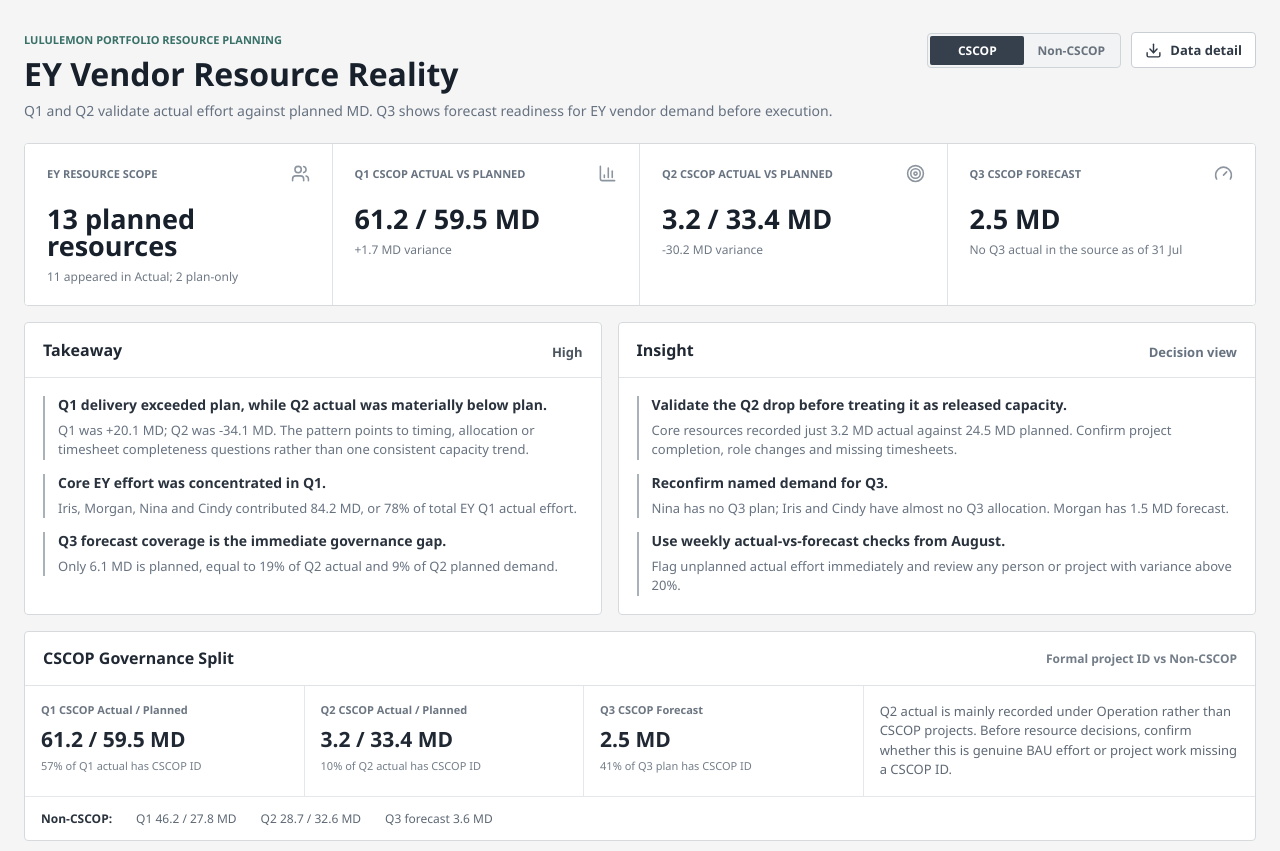
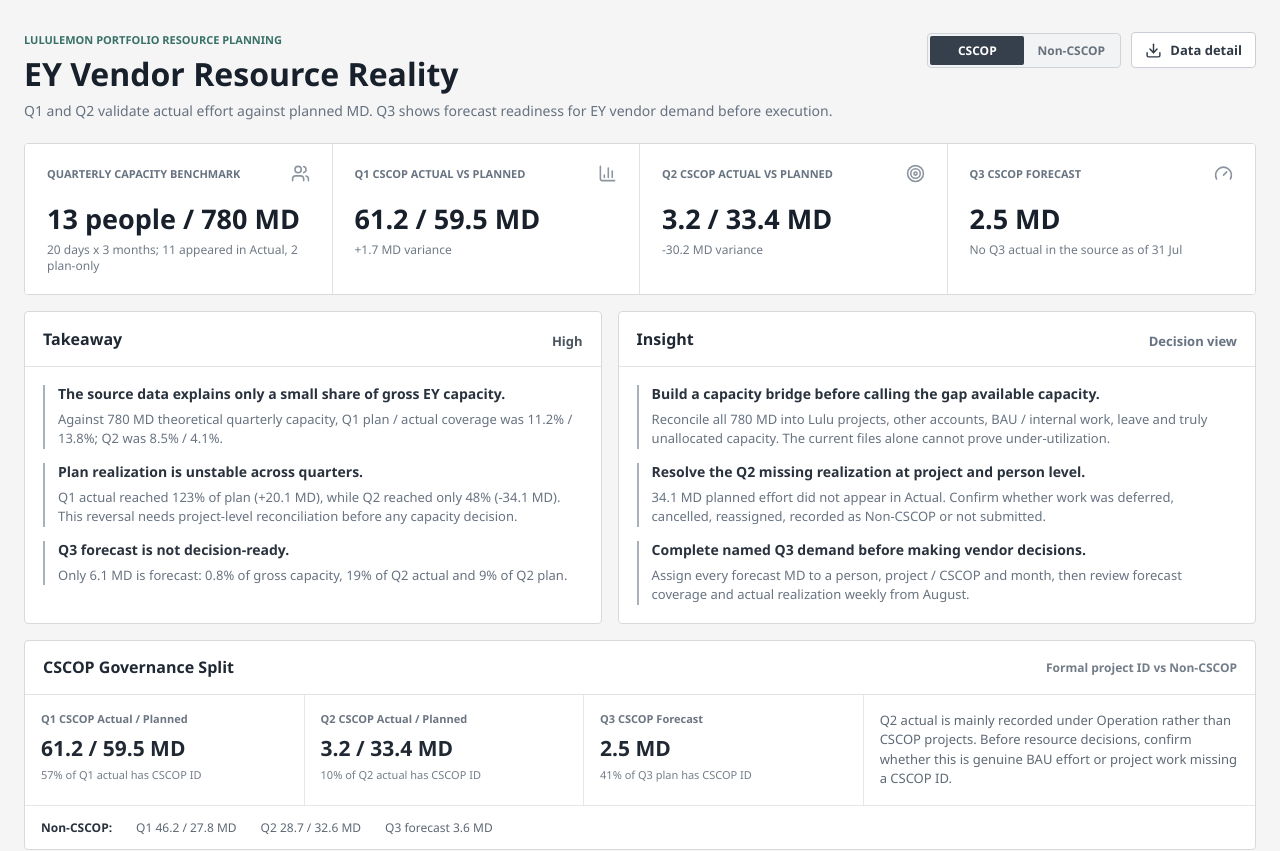
Before and after one commit to nick-lulu/ey-resource-governance-dashboard, a React (Vite) app: page / in a window 1280 px wide. Shown: the top 851 px of the page. Built offline with nearby package versions, Linux system fonts and the light colour scheme.

Commit message:
Add quarterly capacity coverage insights

```diff
--- a/src/main.jsx
+++ b/src/main.jsx
@@ -113,9 +113,16 @@
   } = data;
   const q1Gap = totals.q1_actual - totals.q1_planned;
   const q2Gap = totals.q2_actual - totals.q2_planned;
+  const grossQuarterCapacity = data.planned_resource_count * 20 * 3;
+  const q1PlanCapacityCoverage = totals.q1_planned / grossQuarterCapacity;
+  const q1ActualCapacityCoverage = totals.q1_actual / grossQuarterCapacity;
+  const q2PlanCapacityCoverage = totals.q2_planned / grossQuarterCapacity;
+  const q2ActualCapacityCoverage = totals.q2_actual / grossQuarterCapacity;
+  const q1PlanRealization = totals.q1_planned ? totals.q1_actual / totals.q1_planned : 0;
+  const q2PlanRealization = totals.q2_planned ? totals.q2_actual / totals.q2_planned : 0;
+  const q3CapacityCoverage = totals.q3_planned / grossQuarterCapacity;
   const q3VsQ2Actual = totals.q2_actual ? totals.q3_planned / totals.q2_actual : 0;
   const q3VsQ2Plan = totals.q2_planned ? totals.q3_planned / totals.q2_planned : 0;
-  const featuredShare = totals.q1_actual ? featuredTotals.q1_actual / totals.q1_actual : 0;
   const q1CscopCoverage = totals.q1_actual ? cscopTotals.q1_actual / totals.q1_actual : 0;
   const q2CscopCoverage = totals.q2_actual ? cscopTotals.q2_actual / totals.q2_actual : 0;
   const q3CscopCoverage = totals.q3_planned ? cscopTotals.q3_planned / totals.q3_planned : 0;
@@ -184,7 +191,7 @@
       </header>
 
       <section className="kpis">
-        <Kpi icon={Users} label="EY Resource Scope" value={`${data.planned_resource_count} planned resources`} note={`${data.actual_resource_count} appeared in Actual; ${data.plan_only_resources.length} plan-only`} />
+        <Kpi icon={Users} label="Quarterly Capacity Benchmark" value={`${data.planned_resource_count} people / ${formatMd(grossQuarterCapacity, 0)} MD`} note={`20 days x 3 months; ${data.actual_resource_count} appeared in Actual, ${data.plan_only_resources.length} plan-only`} />
         <Kpi icon={BarChart3} label={`Q1 ${summaryLabel} Actual vs Planned`} value={`${formatMd(summaryTotals.q1_actual)} / ${formatMd(summaryTotals.q1_planned)} MD`} note={`${signedMd(summaryQ1Gap)} variance`} tone="blue" />
         <Kpi icon={Target} label={`Q2 ${summaryLabel} Actual vs Planned`} value={`${formatMd(summaryTotals.q2_actual)} / ${formatMd(summaryTotals.q2_planned)} MD`} note={`${signedMd(summaryQ2Gap)} variance`} tone="amber" />
         <Kpi icon={Gauge} label={`Q3 ${summaryLabel} Forecast`} value={`${formatMd(summaryTotals.q3_planned)} MD`} note="No Q3 actual in the source as of 31 Jul" tone="green" />
@@ -198,16 +205,16 @@
           </div>
           <ul>
             <li>
-              <strong>Q1 delivery exceeded plan, while Q2 actual was materially below plan.</strong>
-              <span>Q1 was {signedMd(q1Gap)}; Q2 was {signedMd(q2Gap)}. The pattern points to timing, allocation or timesheet completeness questions rather than one consistent capacity trend.</span>
+              <strong>The source data explains only a small share of gross EY capacity.</strong>
+              <span>Against {formatMd(grossQuarterCapacity, 0)} MD theoretical quarterly capacity, Q1 plan / actual coverage was {(q1PlanCapacityCoverage * 100).toFixed(1)}% / {(q1ActualCapacityCoverage * 100).toFixed(1)}%; Q2 was {(q2PlanCapacityCoverage * 100).toFixed(1)}% / {(q2ActualCapacityCoverage * 100).toFixed(1)}%.</span>
             </li>
             <li>
-              <strong>Core EY effort was concentrated in Q1.</strong>
-              <span>Iris, Morgan, Nina and Cindy contributed {formatMd(featuredTotals.q1_actual)} MD, or {(featuredShare * 100).toFixed(0)}% of total EY Q1 actual effort.</span>
+              <strong>Plan realization is unstable across quarters.</strong>
+              <span>Q1 actual reached {(q1PlanRealization * 100).toFixed(0)}% of plan ({signedMd(q1Gap)}), while Q2 reached only {(q2PlanRealization * 100).toFixed(0)}% ({signedMd(q2Gap)}). This reversal needs project-level reconciliation before any capacity decision.</span>
             </li>
             <li>
-              <strong>Q3 forecast coverage is the immediate governance gap.</strong>
-              <span>Only {formatMd(totals.q3_planned)} MD is planned, equal to {(q3VsQ2Actual * 100).toFixed(0)}% of Q2 actual and {(q3VsQ2Plan * 100).toFixed(0)}% of Q2 planned demand.</span>
+              <strong>Q3 forecast is not decision-ready.</strong>
+              <span>Only {formatMd(totals.q3_planned)} MD is forecast: {(q3CapacityCoverage * 100).toFixed(1)}% of gross capacity, {(q3VsQ2Actual * 100).toFixed(0)}% of Q2 actual and {(q3VsQ2Plan * 100).toFixed(0)}% of Q2 plan.</span>
             </li>
           </ul>
         </article>
@@ -219,16 +226,16 @@
           </div>
           <ul>
             <li>
-              <strong>Validate the Q2 drop before treating it as released capacity.</strong>
-              <span>Core resources recorded just {formatMd(featuredTotals.q2_actual)} MD actual against {formatMd(featuredTotals.q2_planned)} MD planned. Confirm project completion, role changes and missing timesheets.</span>
+              <strong>Build a capacity bridge before calling the gap available capacity.</strong>
+              <span>Reconcile all {formatMd(grossQuarterCapacity, 0)} MD into Lulu projects, other accounts, BAU / internal work, leave and truly unallocated capacity. The current files alone cannot prove under-utilization.</span>
             </li>
             <li>
-              <strong>Reconfirm named demand for Q3.</strong>
-              <span>Nina has no Q3 plan; Iris and Cindy have almost no Q3 allocation. Morgan has {formatMd(featuredRows.find((row) => row.name === "Morgan Xu")?.q3_planned)} MD forecast.</span>
+              <strong>Resolve the Q2 missing realization at project and person level.</strong>
+              <span>{formatMd(Math.abs(q2Gap))} MD planned effort did not appear in Actual. Confirm whether work was deferred, cancelled, reassigned, recorded as Non-CSCOP or not submitted.</span>
             </li>
             <li>
-              <strong>Use weekly actual-vs-forecast checks from August.</strong>
-              <span>Flag unplanned actual effort immediately and review any person or project with variance above 20%.</span>
+              <strong>Complete named Q3 demand before making vendor decisions.</strong>
+              <span>Assign every forecast MD to a person, project / CSCOP and month, then review forecast coverage and actual realization weekly from August.</span>
             </li>
           </ul>
         </article>
```
Also changed, not shown: 1 other file (tests, documents, lock files or other folders).
